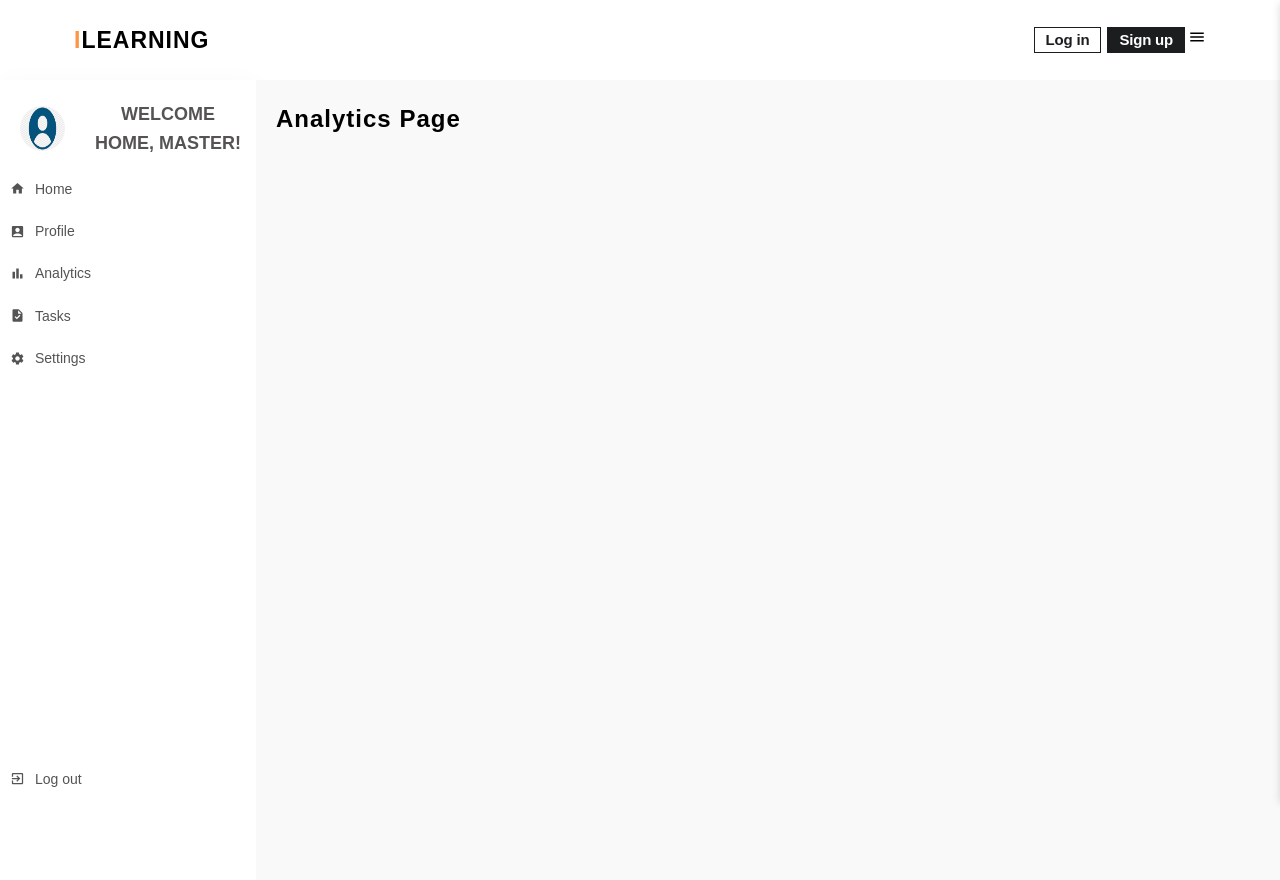
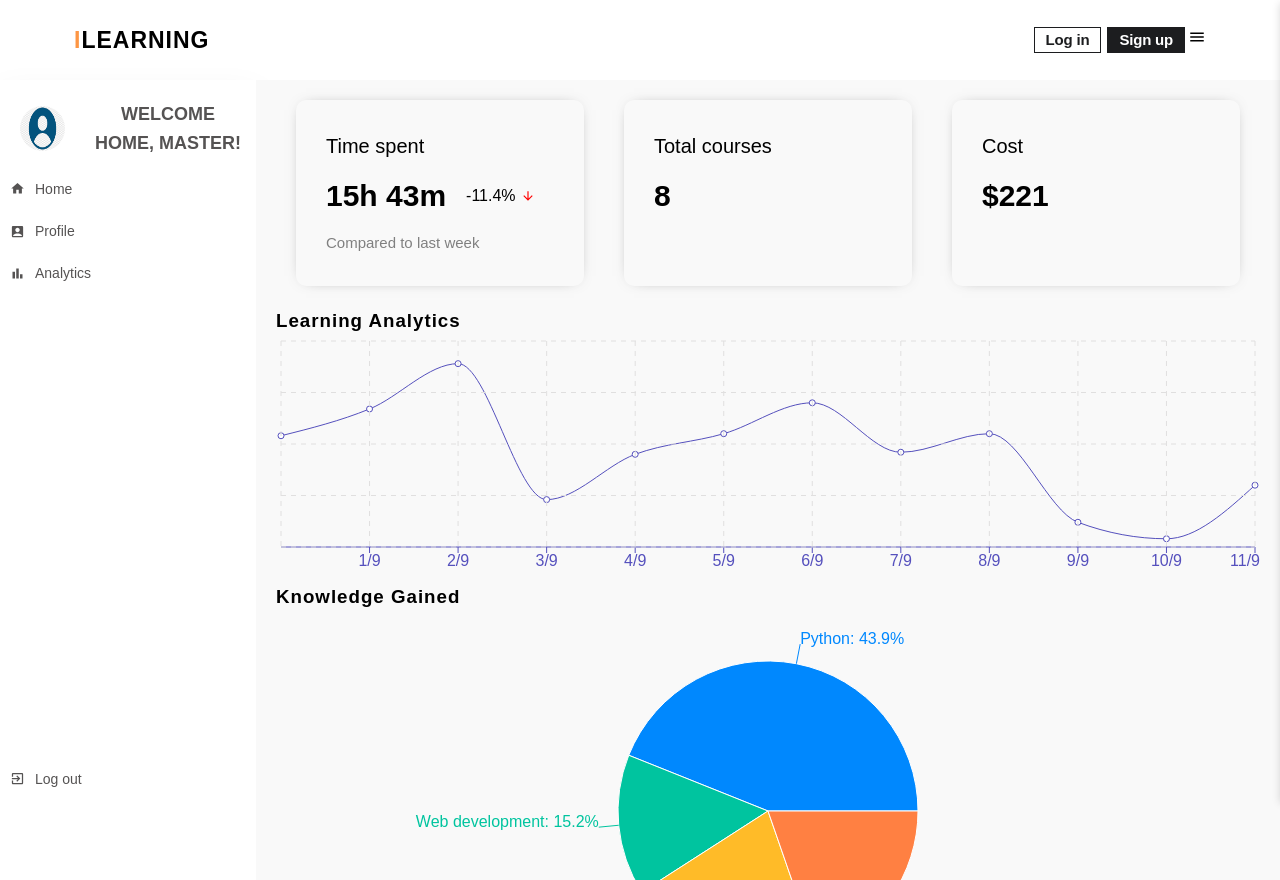
Before and after one commit to RedDevils0109/courselearning, a React (Create React App) app: page /profile in a window 1280 px wide. Both pictures are taken after a click on the link "Analytics". Built offline with nearby package versions, Linux system fonts and the light colour scheme.

Commit message:
learning analysis

```diff
--- a/package.json
+++ b/package.json
@@ -22,6 +22,7 @@
     "react-icons": "^4.4.0",
     "react-router-dom": "^6.4.2",
     "react-scripts": "5.0.1",
+    "recharts": "^2.12.7",
     "styled-components": "^5.3.6",
     "web-vitals": "^2.1.4"
   },
--- /dev/null
+++ b/src/components/Chart.js
@@ -0,0 +1,39 @@
+import React from 'react'
+import styled from "styled-components";
+import {
+  LineChart,
+  Line,
+  XAxis,
+  CartesianGrid,
+  Tooltip,
+  ResponsiveContainer,
+} from "recharts";
+const Chart = ({ title, data, dataKey, grid }) => {
+  return (
+    <div className="chart">
+      <h3 className="chartTitle">{title}</h3>
+      <ResponsiveContainer width="100%" aspect={4 / 1}>
+        <LineChart data={data}>
+          <XAxis dataKey="date" stroke="#5550bd" />
+          <Line type="monotone" dataKey={dataKey} stroke="#5550bd" />
+          <Tooltip />
+          {grid && <CartesianGrid stroke="#e0dfdf" strokeDasharray="5 5" />}
+        </LineChart>
+      </ResponsiveContainer>
+    </div>
+  );
+};
+const ChartWrapper = styled.div`
+  .chart {
+    margin: 20px;
+    padding: 20px;
+    -webkit-box-shadow: 0px 0px 15px -10px rgba(0, 0, 0, 0.75);
+    box-shadow: 0px 0px 15px -10px rgba(0, 0, 0, 0.75);
+  }
+
+  .chartTitle {
+    margin-bottom: 20px;
+  }
+`;
+
+export default Chart
--- a/src/components/Content.js
+++ b/src/components/Content.js
@@ -7,6 +7,7 @@ import {
 } from "@mui/icons-material";
 import Home from "./profile/Home";
 import Info from "./profile/Info";
+import Analytic from "./profile/Analytic";
 const Content = ({ selectedCategory }) => {
   const renderContent = () => {
     switch (selectedCategory) {
@@ -17,15 +18,11 @@ const Content = ({ selectedCategory }) => {
         return <Info />;
 
       case "analytics":
-        return <h1>Analytics Page</h1>;
-      case "tasks":
-        return <h1>Tasks Page</h1>;
-      case "settings":
-        return <h1>Settings Page</h1>;
+        return <Analytic />;
+
       case "logout":
         return <h1>Logging out...</h1>;
-      default:
-        return <h1>Select a category</h1>;
+
     }
   };
 
--- /dev/null
+++ b/src/components/PieChart.js
@@ -0,0 +1,43 @@
+import React from 'react'
+import { PieChart, Pie, Cell, Tooltip, ResponsiveContainer } from "recharts";
+import { learningData } from '../utils/progress';
+import { RiH3 } from 'react-icons/ri';
+
+const COLORS = ["#0088FE", "#00C49F", "#FFBB28", "#FF8042"];
+const totalHours = learningData.reduce(
+  (total, entry) => total + entry["Time spent(in hours)"],
+  0
+);
+const renderLabel = ({ name, value }) => {
+  const percent = ((value / totalHours) * 100).toFixed(1);
+  return `${name}: ${percent}%`;
+};
+const MyPieChart = () => {
+  return (
+    <>
+    <h3>Knowledge gained</h3>
+    <ResponsiveContainer width="100%" height={400} >
+
+    <PieChart>
+      <Pie
+        data={learningData}
+        dataKey="Time spent(in hours)"
+        nameKey="category"
+        cx="50%"
+        cy="50%"
+        outerRadius={150}
+        fill="#8884d8"
+        label={renderLabel}
+      >
+        {learningData.map((entry, index) => (
+          <Cell key={`cell-${index}`} fill={COLORS[index % COLORS.length]} />
+        ))}
+      </Pie>
+      <Tooltip />
+    </PieChart>
+  </ResponsiveContainer>
+ </>
+  )
+}
+
+export default MyPieChart
--- a/src/components/SideNavBar.js
+++ b/src/components/SideNavBar.js
@@ -47,18 +47,6 @@ const SideNavBar = ({ onCategoryClick }) => {
             <a href="#" onClick={() => onCategoryClick("analytics")}>
               <AnalyticsIcon />
               <span className="nav-item">Analytics</span>
-            </a>
-          </li>
-          <li>
-            <a href="#" onClick={() => onCategoryClick("tasks")}>
-              <TasksIcon />
-              <span className="nav-item">Tasks</span>
-            </a>
-          </li>
-          <li>
-            <a href="#" onClick={() => onCategoryClick("settings")}>
-              <SettingsIcon />
-              <span className="nav-item">Settings</span>
             </a>
           </li>
           <li>
--- /dev/null
+++ b/src/components/profile/Analytic.js
@@ -0,0 +1,99 @@
+import React from "react";
+import styled from "styled-components";
+import Chart from "../Chart";
+import { userData } from "../../utils/progress";
+import { ArrowDownward, ArrowUpward } from "@mui/icons-material";
+import MyPieChart from "../PieChart";
+const Analytic = () => {
+  return (
+    <AnalyticWrapper>
+      <div className="featured">
+        <div className="featuredItem">
+          <span className="featuredTitle">Time spent</span>
+          <div className="featuredMoneyContainer">
+            <span className="featuredMoney">15h 43m</span>
+            <span className="featuredMoneyRate">
+              -11.4% <ArrowDownward className="featuredIcon negative" />
+            </span>
+          </div>
+          <span className="featuredSub">Compared to last week</span>
+        </div>
+        <div className="featuredItem">
+          <span className="featuredTitle">Total courses</span>
+          <div className="featuredMoneyContainer">
+            <span className="featuredMoney">8</span>
+          </div>
+        </div>
+        <div className="featuredItem">
+          <span className="featuredTitle">Cost</span>
+          <div className="featuredMoneyContainer">
+            <span className="featuredMoney">$221</span>
+          </div>
+        </div>
+      </div>
+      <Chart
+        data={userData}
+        title="Learning Analytics"
+        grid
+        dataKey="Time In Minute"
+      />
+      <MyPieChart />
+    </AnalyticWrapper>
+  );
+};
+
+const AnalyticWrapper = styled.div`
+  .featured {
+    width: 100%;
+    display: flex;
+    justify-content: space-between;
+    margin-bottom: 20px;
+  }
+
+  .featuredItem {
+    flex: 1;
+    margin: 0px 20px;
+    padding: 30px;
+    border-radius: 10px;
+    cursor: pointer;
+    -webkit-box-shadow: 0px 0px 15px -10px rgba(0, 0, 0, 0.75);
+    box-shadow: 0px 0px 15px -10px rgba(0, 0, 0, 0.75);
+  }
+
+  .featuredTitle {
+    font-size: 20px;
+  }
+
+  .featuredMoneyContainer {
+    margin: 10px 0px;
+    display: flex;
+    align-items: center;
+  }
+
+  .featuredMoney {
+    font-size: 30px;
+    font-weight: 600;
+  }
+
+  .featuredMoneyRate {
+    display: flex;
+    align-items: center;
+    margin-left: 20px;
+  }
+
+  .featuredIcon {
+    font-size: 14px;
+    margin-left: 5px;
+    color: green;
+  }
+
+  .featuredIcon.negative {
+    color: red;
+  }
+
+  .featuredSub {
+    font-size: 15px;
+    color: gray;
+  }
+`;
+export default Analytic;
--- /dev/null
+++ b/src/utils/progress.js
@@ -0,0 +1,68 @@
+export const userData = [
+  {
+    date: "31/8",
+    "Time In Minute": 54,
+  },
+  {
+    date: "1/9",
+    "Time In Minute": 67,
+  },
+  {
+    date: "2/9",
+    "Time In Minute": 89,
+  },
+  {
+    date: "3/9",
+    "Time In Minute": 23,
+  },
+  {
+    date: "4/9",
+    "Time In Minute": 45,
+  },
+  {
+    date: "5/9",
+    "Time In Minute": 55,
+  },
+  {
+    date: "6/9",
+    "Time In Minute": 70,
+  },
+  {
+    date: "7/9",
+    "Time In Minute": 46,
+  },
+  {
+    date: "8/9",
+    "Time In Minute": 55,
+  },
+  {
+    date: "9/9",
+    "Time In Minute": 12,
+  },
+  {
+    date: "10/9",
+    "Time In Minute": 4,
+  },
+  {
+    date: "11/9",
+    "Time In Minute": 30,
+  },
+];
+export const learningData = [
+  {
+    category: "Python",
+    "Time spent(in hours)": 29,
+  },
+  {
+    category: "Web development",
+    "Time spent(in hours)": 10,
+  },
+  {
+    category: "Marketing",
+    "Time spent(in hours)": 14,
+  },
+  {
+    category: "AI & Machine Learning",
+    "Time spent(in hours)": 13,
+  },
+];
```
Also changed, not shown: 1 other file (tests, documents, lock files or other folders).
